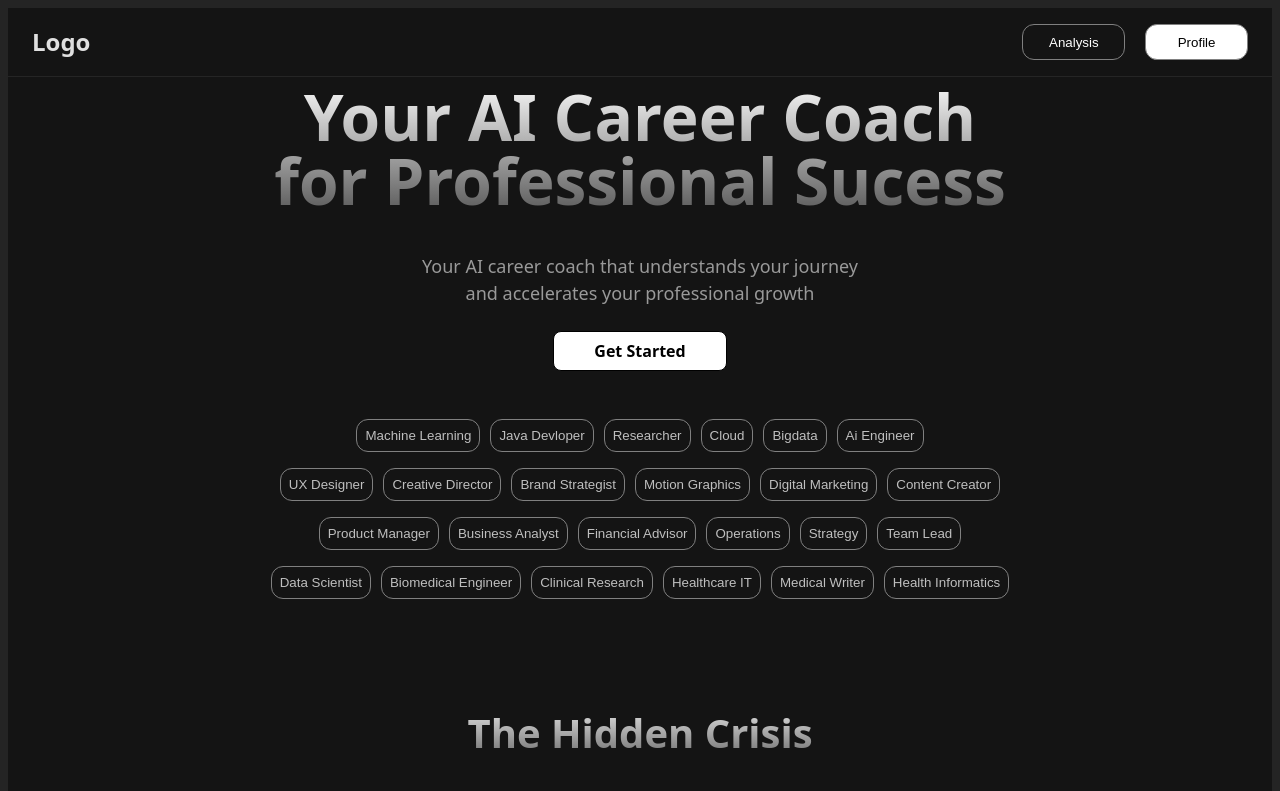
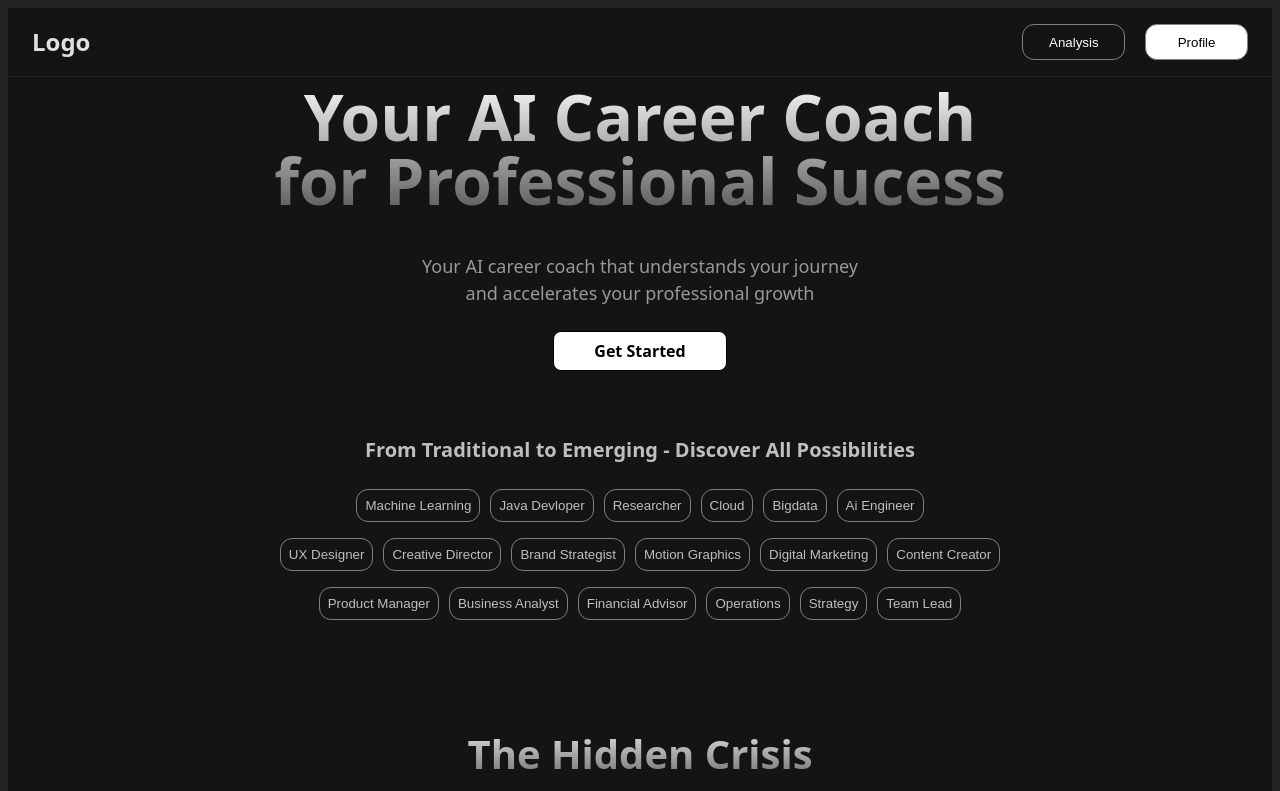
Before and after one commit to Banshal-Yadav/careerGuide, a React (Vite) app: page / in a window 1280 px wide. Shown: the top 791 px of the page. Built offline with nearby package versions, Linux system fonts and the light colour scheme.

Commit message:
add: added chiptab container and heading

```diff
--- a/src/App.jsx
+++ b/src/App.jsx
@@ -3,9 +3,9 @@ import Navbar from './Navbar';
 import Pgtitle from './pgTitle';
 import GetStartBtn from './GetStartBtn';
 import Feature from './Feature';
-import Chiptab from './Chiptab';
 import Footer from './footer';
 import StatsContainer from './StatsContainer';
+import ChipTabContainer from './ChipTabContainer';
 
 function App() {
   return (
@@ -13,38 +13,7 @@ function App() {
       <Navbar />
       <Pgtitle />
       <GetStartBtn />
-      <Chiptab
-          c1="Machine Learning"
-          c2="Java Devloper"
-          c3="Researcher"
-          c4="Cloud"
-          c5="Bigdata"
-          c6="Ai Engineer"
-        />
-      <Chiptab
-          c1="UX Designer"
-          c2="Creative Director"
-          c3="Brand Strategist"
-          c4="Motion Graphics"
-          c5="Digital Marketing"
-          c6="Content Creator"
-        />
-       <Chiptab
-          c1="Product Manager"
-          c2="Business Analyst"
-          c3="Financial Advisor"
-          c4="Operations"
-          c5="Strategy"
-          c6="Team Lead"
-        />
-        <Chiptab
-          c1="Data Scientist"
-          c2="Biomedical Engineer"
-          c3="Clinical Research"
-          c4="Healthcare IT"
-          c5="Medical Writer"
-          c6="Health Informatics"
-        />
+      <ChipTabContainer />
       <StatsContainer />
       <Feature  />
       <Footer />
--- /dev/null
+++ b/src/ChipTabContainer.css
@@ -0,0 +1,5 @@
+.cardtab-container-title {
+    margin: 4rem 0 0.5rem 0;
+    font-size: 20px;
+    color: var(--text-secondary);
+}
--- /dev/null
+++ b/src/ChipTabContainer.jsx
@@ -0,0 +1,43 @@
+import './ChipTabContainer.css';
+import Chiptab from './Chiptab';
+
+const ChipTabContainer = () => {
+    return (
+        <div className='cardtab-container'>
+            <h1 className='cardtab-container-title'>From Traditional to Emerging - Discover All Possibilities</h1>
+            <Chiptab
+          c1="Machine Learning"
+          c2="Java Devloper"
+          c3="Researcher"
+          c4="Cloud"
+          c5="Bigdata"
+          c6="Ai Engineer"
+        />
+      <Chiptab
+          c1="UX Designer"
+          c2="Creative Director"
+          c3="Brand Strategist"
+          c4="Motion Graphics"
+          c5="Digital Marketing"
+          c6="Content Creator"
+        />
+       <Chiptab
+          c1="Product Manager"
+          c2="Business Analyst"
+          c3="Financial Advisor"
+          c4="Operations"
+          c5="Strategy"
+          c6="Team Lead"
+        />
+        {/* <Chiptab
+          c1="Data Scientist"
+          c2="Biomedical Engineer"
+          c3="Clinical Research"
+          c4="Healthcare IT"
+          c5="Medical Writer"
+          c6="Health Informatics"
+        /> */}
+        </div>
+    );
+}
+export default ChipTabContainer;
--- a/src/footer.css
+++ b/src/footer.css
@@ -1,17 +1,18 @@
 .footer{
     background-color: var(--secondary-bg);
-    height:230px;
-    display:flex;
-    text-align:left;
-    padding :1.2rem;
+    height: 230px;
+    display: flex;
+    text-align: left;
+    padding: 1.2rem;
 }
 .ftr-div {
-    color:var(--text-primary);
-    width:200px;
-    margin-right:1rem;
-    margin-top:1rem;
+    color: var(--text-primary);
+    width: 200px;
+    margin-right: 1rem;
+    margin-top: 1rem;
 
 }
 .ftr-div p {
+    color: var(--text-secondary);
     margin:10px 0;
 }
```
